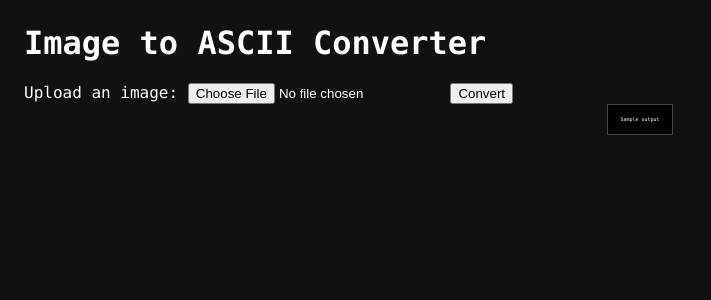
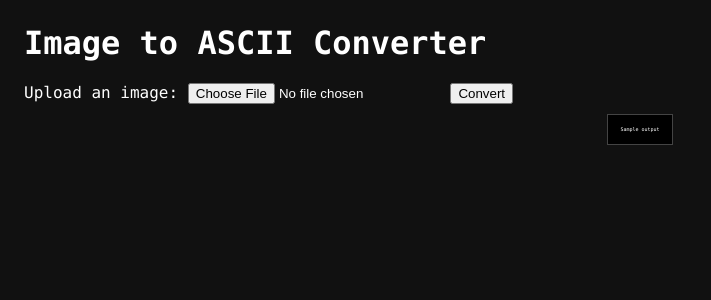
Before and after one commit to Drew-Kirby/ascii-art-python, a Flask app: template templates/index.html in a window 1280 px wide. Shown: the top 300 px of the page, without its empty margins (0-711 px from the left). Run offline with Flask 3, Linux system fonts and the light colour scheme; the template is opened without the code that fills it: most values are stand-ins (such as "Sample title", 1, 10 or a date in 2020).

Commit message:
Margin added.

```diff
--- a/static/style.css
+++ b/static/style.css
@@ -17,7 +17,7 @@ h1 {
     height: min-content;
     max-width: 100%;
     max-height: 100%;
-    margin: 0 auto;
+    margin: 10px auto;
     overflow: auto;
     background: black;
     border: 1px solid #444;
```
